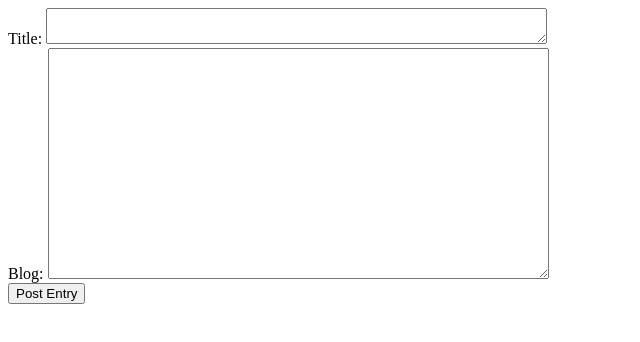
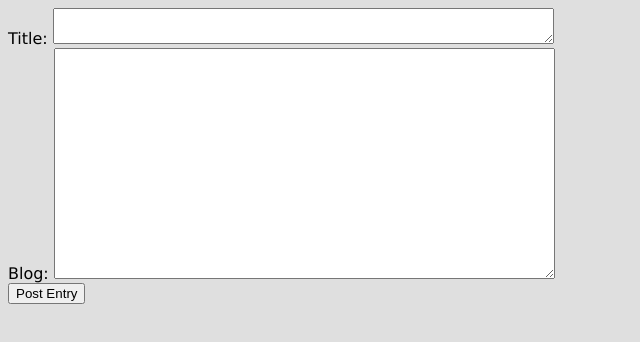
Before and after one commit to unixtaker/j9blog, a plain HTML site: page post.html in a window 1280 px wide. Shown: the whole page, without its empty margins (0-640 px from the left). Drawn offline with Linux system fonts and the light colour scheme.

Commit message:
Added basic static Stylesheet

```diff
--- a/post.html
+++ b/post.html
@@ -1,6 +1,7 @@
 <html>
 <head>
 <title>Create a new blog post</title>
+<link type="text/css" rel="stylesheet" href="/stylesheets/main.css" />
 </head>
 <body>
 <form action="/Post" method="post">
--- /dev/null
+++ b/stylesheets/main.css
@@ -0,0 +1,4 @@
+body {
+	font-family: Verdana, Helvetica, sans-serif;
+	background-color: #DFDFDF;
+}
```
Also changed, not shown: index.html (+1 -0 lines), 2 other files.
